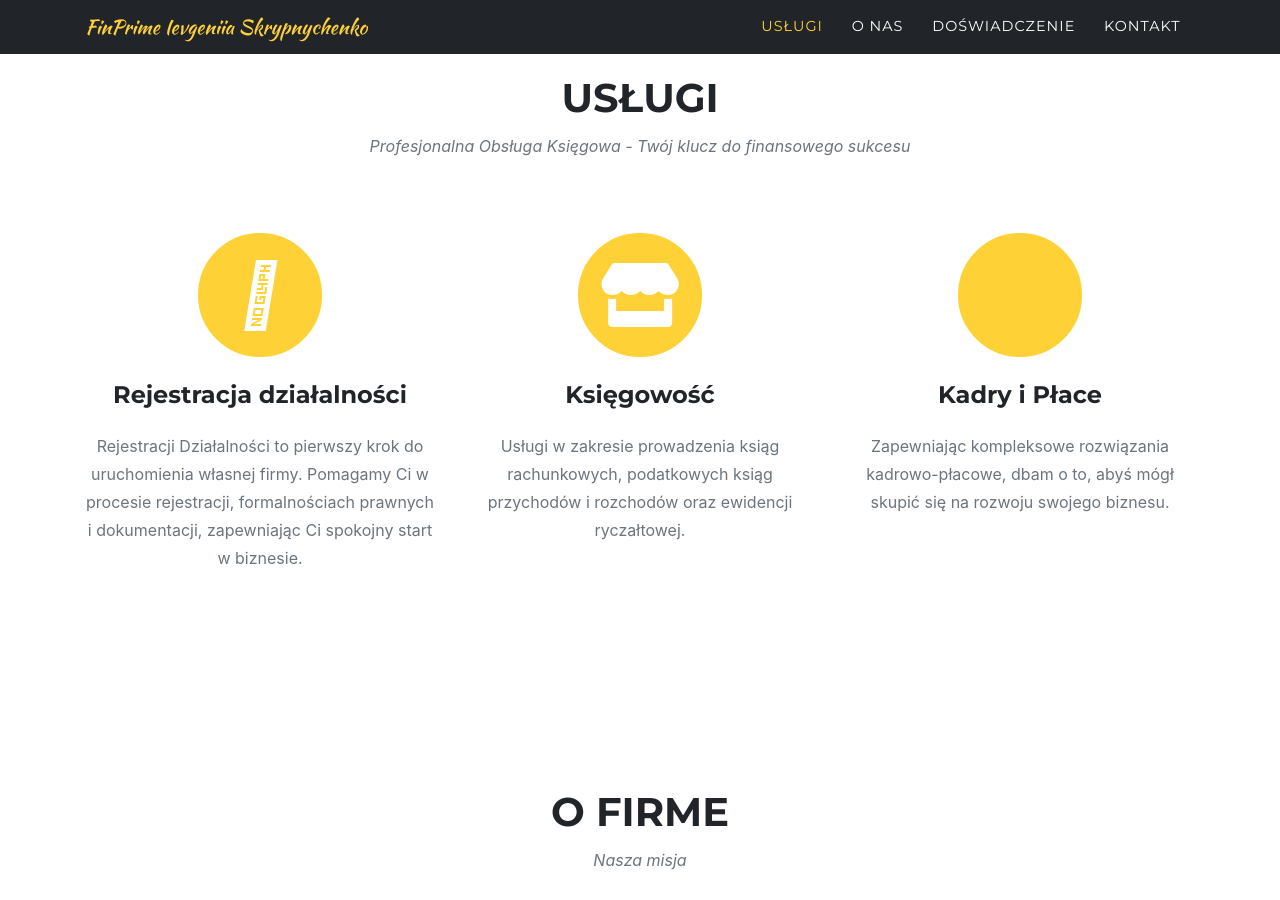
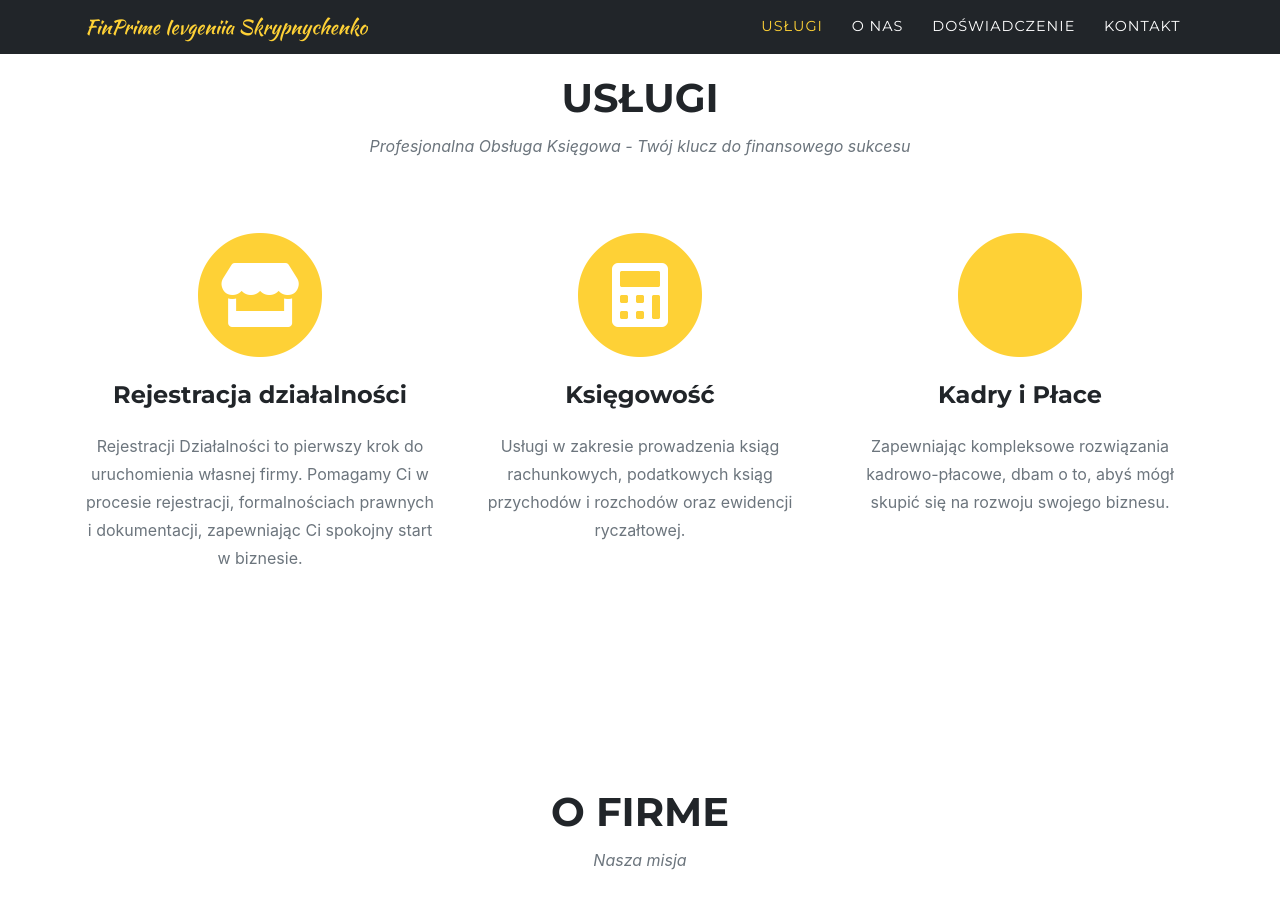
Before and after one commit to scripnichenko/finprime, a Jekyll site: the page built from index.md, in a window 1280 px wide and 900 px high, scrolled down 941 px. Built offline with Jekyll 4.4.1, drawn with Linux system fonts in a browser that asks for light colours; some web fonts are replaced.

Commit message:
icons updated

```diff
--- a/_data/sitetext.yml
+++ b/_data/sitetext.yml
@@ -23,13 +23,13 @@
     list:
       - title: "Rejestracja działalności"
         desc: "Rejestracji Działalności to pierwszy krok do uruchomienia własnej firmy. Pomagamy Ci w procesie rejestracji, formalnościach prawnych i dokumentacji, zapewniając Ci spokojny start w biznesie."
-        icon: fa-solid fa-store #find more at https://fontawesome.com/icons
+        icon: fas fa-store #find more at https://fontawesome.com/icons
       - title: "Księgowość"
         desc: "Usługi w zakresie prowadzenia ksiąg rachunkowych, podatkowych ksiąg przychodów i rozchodów oraz ewidencji ryczałtowej."
-        icon: fas fa-store
+        icon: fas fa-calculator
       - title: "Kadry i Płace"
         desc: "Zapewniając kompleksowe rozwiązania kadrowo-płacowe, dbam o to, abyś mógł skupić się na rozwoju swojego biznesu."
-        icon: fab fa-laptop
+        icon: fas fa-chart-user
 
   # portfolio:
   #   title: "Portfolio"
```
